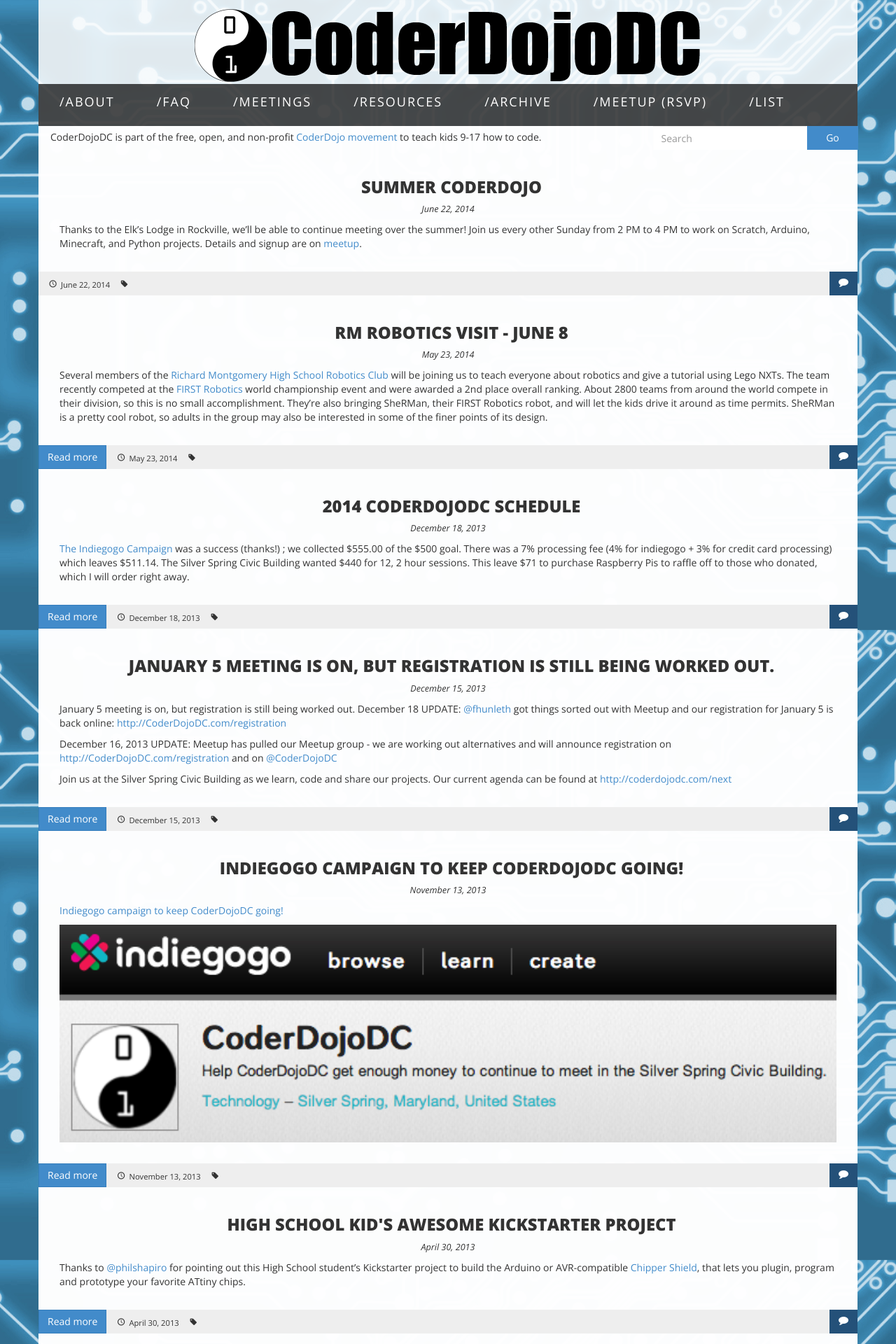
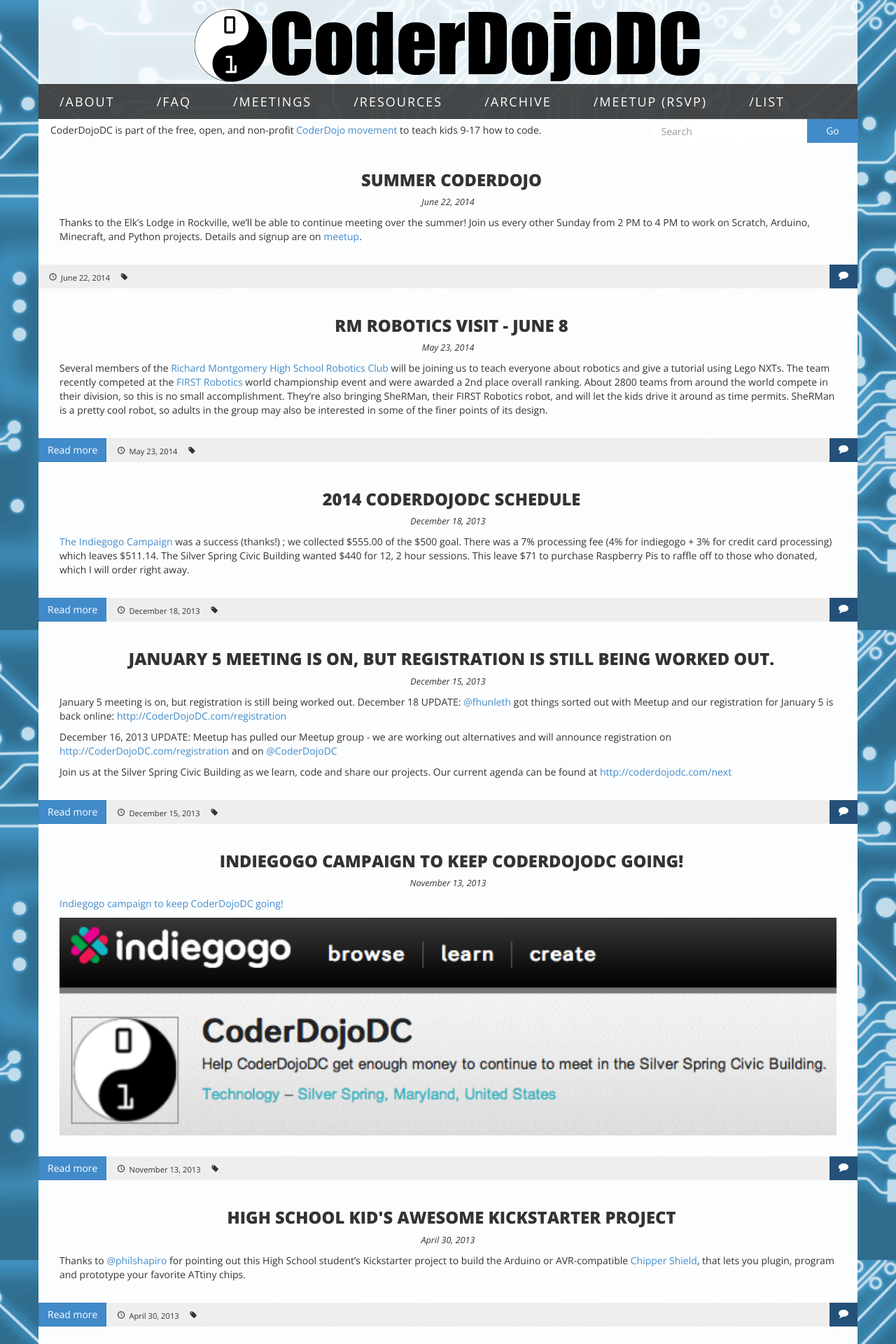
Before and after one commit to CoderDojoDC/CoderDojoDC.github.io, a Jekyll site: the page built from index.html, in a window 1280 px wide. Shown: the top 1920 px of the page at 70% size. Built offline with Jekyll 4.4.1, drawn with Linux system fonts in a browser that asks for light colours; Markdown is read by kramdown in place of the engine named in the settings; comment, search, counter and statistics services are not loaded.

Commit message:
Update main.css

```diff
--- a/css/main.css
+++ b/css/main.css
@@ -18,6 +18,10 @@
 	left: 0;
 	width: 100%;
 	height: 100%;
+}
+
+#navigation {
+	padding-bottom:0px;
 }
 
 ul {
```
